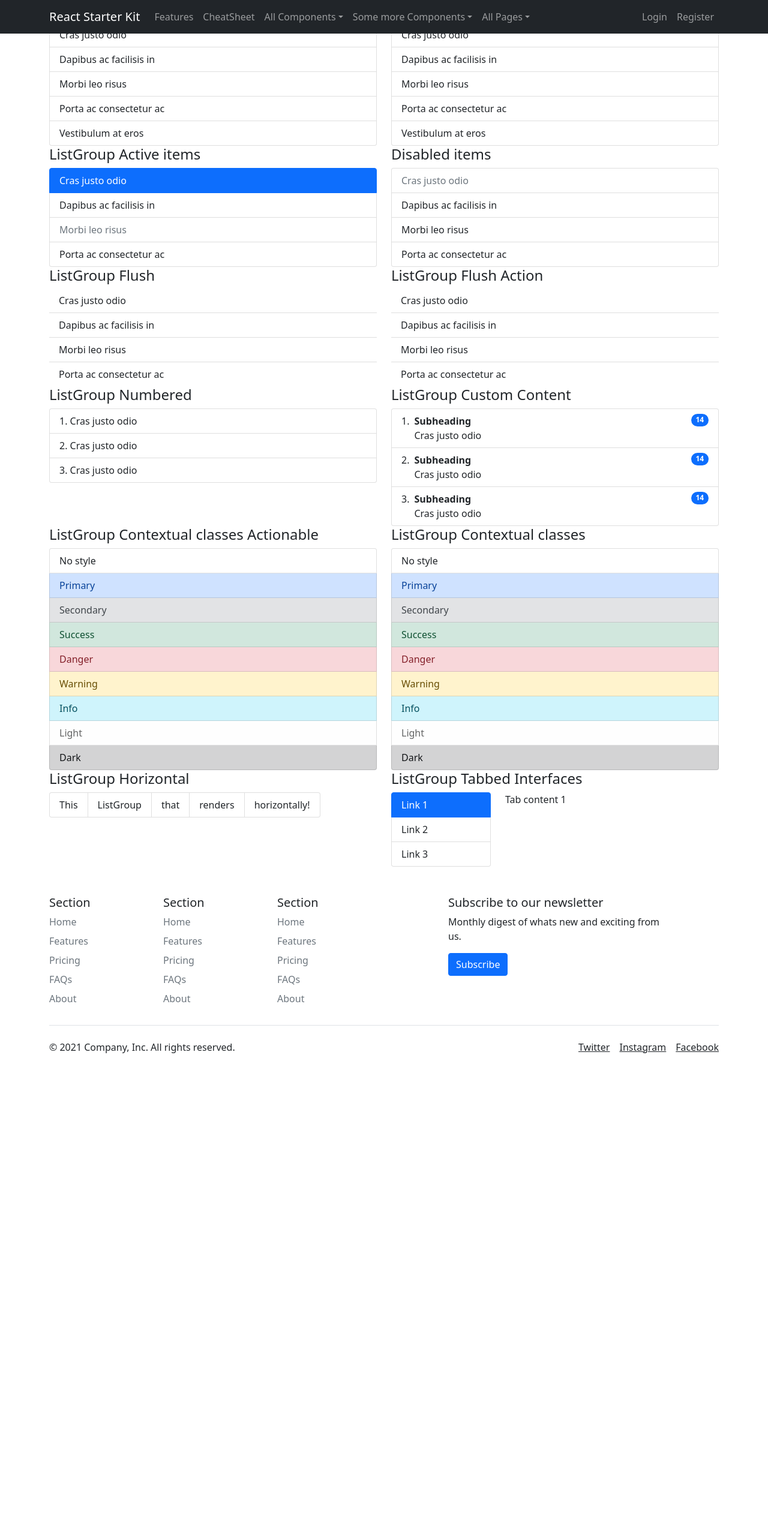
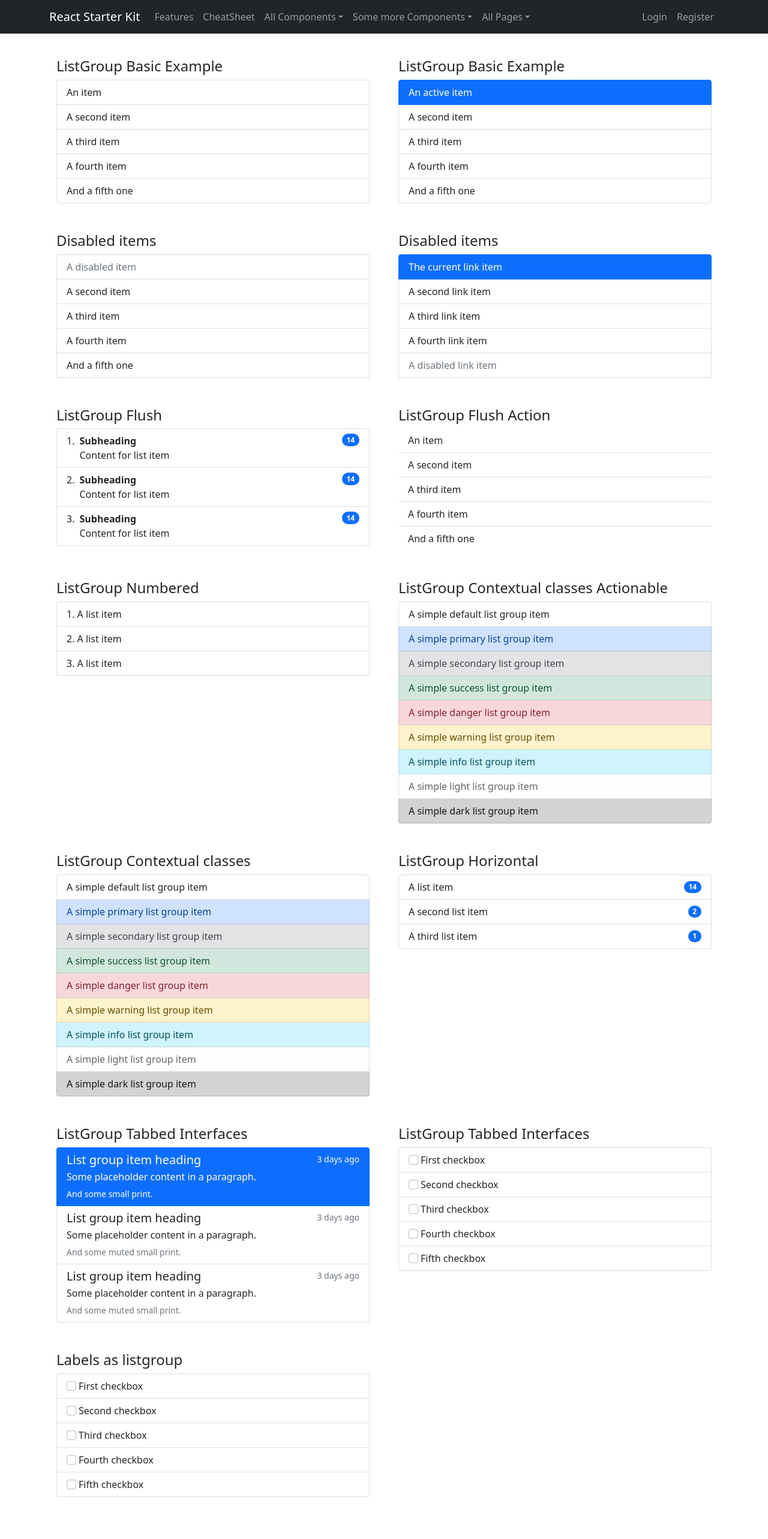
Before and after one commit to roundcodebox/aarambam, a React (Create React App) app: page /listgroups in a window 1280 px wide. Shown: the top 2566 px of the page at 60% size. Before the commit the page ends 1870 px from the top, so only its background shows below. Built offline with nearby package versions, Linux system fonts and the light colour scheme.

Commit message:
fix: removed the react-bootstrap components from the listgroup page

```diff
--- a/src/Components/ListGroups.jsx
+++ b/src/Components/ListGroups.jsx
@@ -1,206 +1,354 @@
 import React from 'react';
-import { Container, Row, Col, ListGroup, Badge, Tab } from 'react-bootstrap';
 
 function ListGroups() {
   return (
-    <Container>
-      <Row>
-        <Col sm={6}>
+    <div className="container px-4 py-5">
+      <div className="row g-5 py-5">
+        <div className="col-sm-6 col-lg-6">
           <h4>ListGroup Basic Example</h4>
-          <ListGroup>
-            <ListGroup.Item>Cras justo odio</ListGroup.Item>
-            <ListGroup.Item>Dapibus ac facilisis in</ListGroup.Item>
-            <ListGroup.Item>Morbi leo risus</ListGroup.Item>
-            <ListGroup.Item>Porta ac consectetur ac</ListGroup.Item>
-            <ListGroup.Item>Vestibulum at eros</ListGroup.Item>
-          </ListGroup>
-        </Col>
-        <Col sm={6}>
+          <ul className="list-group">
+            <li className="list-group-item">An item</li>
+            <li className="list-group-item">A second item</li>
+            <li className="list-group-item">A third item</li>
+            <li className="list-group-item">A fourth item</li>
+            <li className="list-group-item">And a fifth one</li>
+          </ul>
+        </div>
+        <div className="col-sm-6 col-lg-6">
           <h4>ListGroup Basic Example</h4>
-          <ListGroup>
-            <ListGroup.Item action>Cras justo odio</ListGroup.Item>
-            <ListGroup.Item action>Dapibus ac facilisis in</ListGroup.Item>
-            <ListGroup.Item action>Morbi leo risus</ListGroup.Item>
-            <ListGroup.Item action>Porta ac consectetur ac</ListGroup.Item>
-            <ListGroup.Item action>Vestibulum at eros</ListGroup.Item>
-          </ListGroup>
-        </Col>
-        <Col sm={6}>
-          <h4>ListGroup Active items</h4>
-          <ListGroup as="ul">
-            <ListGroup.Item as="li" active>
-              Cras justo odio
-            </ListGroup.Item>
-            <ListGroup.Item as="li">Dapibus ac facilisis in</ListGroup.Item>
-            <ListGroup.Item as="li" disabled>
-              Morbi leo risus
-            </ListGroup.Item>
-            <ListGroup.Item as="li">Porta ac consectetur ac</ListGroup.Item>
-          </ListGroup>
-        </Col>
-        <Col sm={6}>
+          <ul className="list-group">
+            <li className="list-group-item active" aria-current="true">
+              An active item
+            </li>
+            <li className="list-group-item">A second item</li>
+            <li className="list-group-item">A third item</li>
+            <li className="list-group-item">A fourth item</li>
+            <li className="list-group-item">And a fifth one</li>
+          </ul>
+        </div>
+        <div className="col-sm-6 col-lg-6">
           <h4>Disabled items</h4>
-          <ListGroup>
-            <ListGroup.Item disabled>Cras justo odio</ListGroup.Item>
-            <ListGroup.Item>Dapibus ac facilisis in</ListGroup.Item>
-            <ListGroup.Item>Morbi leo risus</ListGroup.Item>
-            <ListGroup.Item>Porta ac consectetur ac</ListGroup.Item>
-          </ListGroup>
-        </Col>
-        <Col sm={6}>
+          <ul className="list-group">
+            <li className="list-group-item disabled">A disabled item</li>
+            <li className="list-group-item">A second item</li>
+            <li className="list-group-item">A third item</li>
+            <li className="list-group-item">A fourth item</li>
+            <li className="list-group-item">And a fifth one</li>
+          </ul>
+        </div>
+        <div className="col-sm-6 col-lg-6">
+          <h4>Disabled items</h4>
+          <div className="list-group">
+            <a
+              href="#/"
+              className="list-group-item list-group-item-action active"
+              aria-current="true"
+            >
+              The current link item
+            </a>
+            <a href="#/" className="list-group-item list-group-item-action">
+              A second link item
+            </a>
+            <a href="#/" className="list-group-item list-group-item-action">
+              A third link item
+            </a>
+            <a href="#/" className="list-group-item list-group-item-action">
+              A fourth link item
+            </a>
+            <a
+              href="#/"
+              className="list-group-item list-group-item-action disabled"
+            >
+              A disabled link item
+            </a>
+          </div>
+        </div>
+        <div className="col-sm-6 col-lg-6">
           <h4>ListGroup Flush</h4>
-          <ListGroup variant="flush">
-            <ListGroup.Item>Cras justo odio</ListGroup.Item>
-            <ListGroup.Item>Dapibus ac facilisis in</ListGroup.Item>
-            <ListGroup.Item>Morbi leo risus</ListGroup.Item>
-            <ListGroup.Item>Porta ac consectetur ac</ListGroup.Item>
-          </ListGroup>
-        </Col>
-        <Col sm={6}>
-          <h4>ListGroup Flush Action</h4>
-          <ListGroup variant="flush">
-            <ListGroup.Item action>Cras justo odio</ListGroup.Item>
-            <ListGroup.Item action>Dapibus ac facilisis in</ListGroup.Item>
-            <ListGroup.Item action>Morbi leo risus</ListGroup.Item>
-            <ListGroup.Item action>Porta ac consectetur ac</ListGroup.Item>
-          </ListGroup>
-        </Col>
-        <Col sm={6}>
-          <h4>ListGroup Numbered</h4>
-          <ListGroup as="ol" numbered>
-            <ListGroup.Item as="li">Cras justo odio</ListGroup.Item>
-            <ListGroup.Item as="li">Cras justo odio</ListGroup.Item>
-            <ListGroup.Item as="li">Cras justo odio</ListGroup.Item>
-          </ListGroup>
-        </Col>
-        <Col sm={6}>
-          <h4>ListGroup Custom Content</h4>
-          <ListGroup as="ol" numbered>
-            <ListGroup.Item
-              as="li"
-              className="d-flex justify-content-between align-items-start"
-            >
+          <ol className="list-group list-group-numbered">
+            <li className="list-group-item d-flex justify-content-between align-items-start">
               <div className="ms-2 me-auto">
                 <div className="fw-bold">Subheading</div>
-                Cras justo odio
+                Content for list item
               </div>
-              <Badge bg="primary" pill>
-                14
-              </Badge>
-            </ListGroup.Item>
-            <ListGroup.Item
-              as="li"
-              className="d-flex justify-content-between align-items-start"
-            >
+              <span className="badge bg-primary rounded-pill">14</span>
+            </li>
+            <li className="list-group-item d-flex justify-content-between align-items-start">
               <div className="ms-2 me-auto">
                 <div className="fw-bold">Subheading</div>
-                Cras justo odio
+                Content for list item
               </div>
-              <Badge bg="primary" pill>
-                14
-              </Badge>
-            </ListGroup.Item>
-            <ListGroup.Item
-              as="li"
-              className="d-flex justify-content-between align-items-start"
-            >
+              <span className="badge bg-primary rounded-pill">14</span>
+            </li>
+            <li className="list-group-item d-flex justify-content-between align-items-start">
               <div className="ms-2 me-auto">
                 <div className="fw-bold">Subheading</div>
-                Cras justo odio
+                Content for list item
               </div>
-              <Badge bg="primary" pill>
-                14
-              </Badge>
-            </ListGroup.Item>
-          </ListGroup>
-        </Col>
-        <Col sm={6}>
+              <span className="badge bg-primary rounded-pill">14</span>
+            </li>
+          </ol>
+        </div>
+        <div className="col-sm-6 col-lg-6">
+          <h4>ListGroup Flush Action</h4>
+          <ul className="list-group list-group-flush">
+            <li className="list-group-item">An item</li>
+            <li className="list-group-item">A second item</li>
+            <li className="list-group-item">A third item</li>
+            <li className="list-group-item">A fourth item</li>
+            <li className="list-group-item">And a fifth one</li>
+          </ul>
+        </div>
+        <div className="col-sm-6 col-lg-6">
+          <h4>ListGroup Numbered</h4>
+          <ol className="list-group list-group-numbered">
+            <li className="list-group-item">A list item</li>
+            <li className="list-group-item">A list item</li>
+            <li className="list-group-item">A list item</li>
+          </ol>
+        </div>
+        <div className="col-sm-6 col-lg-6">
           <h4>ListGroup Contextual classes Actionable</h4>
-          <ListGroup>
-            <ListGroup.Item>No style</ListGroup.Item>
-            <ListGroup.Item variant="primary">Primary</ListGroup.Item>
-            <ListGroup.Item action variant="secondary">
-              Secondary
-            </ListGroup.Item>
-            <ListGroup.Item action variant="success">
-              Success
-            </ListGroup.Item>
-            <ListGroup.Item action variant="danger">
-              Danger
-            </ListGroup.Item>
-            <ListGroup.Item action variant="warning">
-              Warning
-            </ListGroup.Item>
-            <ListGroup.Item action variant="info">
-              Info
-            </ListGroup.Item>
-            <ListGroup.Item action variant="light">
-              Light
-            </ListGroup.Item>
-            <ListGroup.Item action variant="dark">
-              Dark
-            </ListGroup.Item>
-          </ListGroup>
-        </Col>
-        <Col sm={6}>
+          <ul className="list-group">
+            <li className="list-group-item">
+              A simple default list group item
+            </li>
+
+            <li className="list-group-item list-group-item-primary">
+              A simple primary list group item
+            </li>
+            <li className="list-group-item list-group-item-secondary">
+              A simple secondary list group item
+            </li>
+            <li className="list-group-item list-group-item-success">
+              A simple success list group item
+            </li>
+            <li className="list-group-item list-group-item-danger">
+              A simple danger list group item
+            </li>
+            <li className="list-group-item list-group-item-warning">
+              A simple warning list group item
+            </li>
+            <li className="list-group-item list-group-item-info">
+              A simple info list group item
+            </li>
+            <li className="list-group-item list-group-item-light">
+              A simple light list group item
+            </li>
+            <li className="list-group-item list-group-item-dark">
+              A simple dark list group item
+            </li>
+          </ul>
+        </div>
+        <div className="col-sm-6 col-lg-6">
           <h4>ListGroup Contextual classes</h4>
-          <ListGroup>
-            <ListGroup.Item>No style</ListGroup.Item>
-            <ListGroup.Item variant="primary">Primary</ListGroup.Item>
-            <ListGroup.Item variant="secondary">Secondary</ListGroup.Item>
-            <ListGroup.Item variant="success">Success</ListGroup.Item>
-            <ListGroup.Item variant="danger">Danger</ListGroup.Item>
-            <ListGroup.Item variant="warning">Warning</ListGroup.Item>
-            <ListGroup.Item variant="info">Info</ListGroup.Item>
-            <ListGroup.Item variant="light">Light</ListGroup.Item>
-            <ListGroup.Item variant="dark">Dark</ListGroup.Item>
-          </ListGroup>
-        </Col>
-        <Col sm={6}>
+          <div className="list-group">
+            <a href="#/" className="list-group-item list-group-item-action">
+              A simple default list group item
+            </a>
+
+            <a
+              href="#/"
+              className="list-group-item list-group-item-action list-group-item-primary"
+            >
+              A simple primary list group item
+            </a>
+            <a
+              href="#/"
+              className="list-group-item list-group-item-action list-group-item-secondary"
+            >
+              A simple secondary list group item
+            </a>
+            <a
+              href="#/"
+              className="list-group-item list-group-item-action list-group-item-success"
+            >
+              A simple success list group item
+            </a>
+            <a
+              href="#/"
+              className="list-group-item list-group-item-action list-group-item-danger"
+            >
+              A simple danger list group item
+            </a>
+            <a
+              href="#/"
+              className="list-group-item list-group-item-action list-group-item-warning"
+            >
+              A simple warning list group item
+            </a>
+            <a
+              href="#/"
+              className="list-group-item list-group-item-action list-group-item-info"
+            >
+              A simple info list group item
+            </a>
+            <a
+              href="#/"
+              className="list-group-item list-group-item-action list-group-item-light"
+            >
+              A simple light list group item
+            </a>
+            <a
+              href="#/"
+              className="list-group-item list-group-item-action list-group-item-dark"
+            >
+              A simple dark list group item
+            </a>
+          </div>
+        </div>
+        <div className="col-sm-6 col-lg-6">
           <h4>ListGroup Horizontal</h4>
-          <ListGroup horizontal>
-            <ListGroup.Item>This</ListGroup.Item>
-            <ListGroup.Item>ListGroup</ListGroup.Item>
-            <ListGroup.Item>that</ListGroup.Item>
-            <ListGroup.Item>renders</ListGroup.Item>
-            <ListGroup.Item>horizontally!</ListGroup.Item>
-          </ListGroup>
-        </Col>
-        <Col sm={6}>
+          <ul className="list-group">
+            <li className="list-group-item d-flex justify-content-between align-items-center">
+              A list item
+              <span className="badge bg-primary rounded-pill">14</span>
+            </li>
+            <li className="list-group-item d-flex justify-content-between align-items-center">
+              A second list item
+              <span className="badge bg-primary rounded-pill">2</span>
+            </li>
+            <li className="list-group-item d-flex justify-content-between align-items-center">
+              A third list item
+              <span className="badge bg-primary rounded-pill">1</span>
+            </li>
+          </ul>
+        </div>
+        <div className="col-sm-6 col-lg-6">
           <h4>ListGroup Tabbed Interfaces</h4>
-          <Tab.Container id="list-group-tabs-example" defaultActiveKey="#link1">
-            <Row>
-              <Col sm={4}>
-                <ListGroup>
-                  <ListGroup.Item action href="#link1">
-                    Link 1
-                  </ListGroup.Item>
-                  <ListGroup.Item action href="#link2">
-                    Link 2
-                  </ListGroup.Item>
-                  <ListGroup.Item action href="#link3">
-                    Link 3
-                  </ListGroup.Item>
-                </ListGroup>
-              </Col>
-              <Col sm={8}>
-                <Tab.Content>
-                  <Tab.Pane eventKey="#link1">
-                    <p>Tab content 1 </p>
-                  </Tab.Pane>
-                  <Tab.Pane eventKey="#link2">
-                    <p>Tab content 2 </p>
-                  </Tab.Pane>
-                  <Tab.Pane eventKey="#link3">
-                    <p>Tab content 3 </p>
-                  </Tab.Pane>
-                </Tab.Content>
-              </Col>
-            </Row>
-          </Tab.Container>
-        </Col>
-      </Row>
-    </Container>
+          <div className="list-group">
+            <a
+              href="#/"
+              className="list-group-item list-group-item-action active"
+              aria-current="true"
+            >
+              <div className="d-flex w-100 justify-content-between">
+                <h5 className="mb-1">List group item heading</h5>
+                <small>3 days ago</small>
+              </div>
+              <p className="mb-1">Some placeholder content in a paragraph.</p>
+              <small>And some small print.</small>
+            </a>
+            <a href="#/" className="list-group-item list-group-item-action">
+              <div className="d-flex w-100 justify-content-between">
+                <h5 className="mb-1">List group item heading</h5>
+                <small className="text-muted">3 days ago</small>
+              </div>
+              <p className="mb-1">Some placeholder content in a paragraph.</p>
+              <small className="text-muted">And some muted small print.</small>
+            </a>
+            <a href="#/" className="list-group-item list-group-item-action">
+              <div className="d-flex w-100 justify-content-between">
+                <h5 className="mb-1">List group item heading</h5>
+                <small className="text-muted">3 days ago</small>
+              </div>
+              <p className="mb-1">Some placeholder content in a paragraph.</p>
+              <small className="text-muted">And some muted small print.</small>
+            </a>
+          </div>
+        </div>
+        <div className="col-sm-6 col-lg-6">
+          <h4>ListGroup Tabbed Interfaces</h4>
+          <ul className="list-group">
+            <li className="list-group-item">
+              <input
+                className="form-check-input me-1"
+                type="checkbox"
+                value=""
+                aria-label="..."
+              />
+              First checkbox
+            </li>
+            <li className="list-group-item">
+              <input
+                className="form-check-input me-1"
+                type="checkbox"
+                value=""
+                aria-label="..."
+              />
+              Second checkbox
+            </li>
+            <li className="list-group-item">
+              <input
+                className="form-check-input me-1"
+                type="checkbox"
+                value=""
+                aria-label="..."
+              />
+              Third checkbox
+            </li>
+            <li className="list-group-item">
+              <input
+                className="form-check-input me-1"
+                type="checkbox"
+                value=""
+                aria-label="..."
+              />
+              Fourth checkbox
+            </li>
+            <li className="list-group-item">
+              <input
+                className="form-check-input me-1"
+                type="checkbox"
+                value=""
+                aria-label="..."
+              />
+              Fifth checkbox
+            </li>
+          </ul>
+        </div>
+        <div className="col-sm-6 col-lg-6">
+          <h4>Labels as listgroup </h4>
+          <div className="list-group">
+            <label className="list-group-item" htmlFor="first-checkbox">
+              <input
+                className="form-check-input me-1"
+                type="checkbox"
+                value=""
+                id="first-checkbox"
+              />
+              First checkbox
+            </label>
+            <label className="list-group-item" htmlFor="third-checkbox">
+              <input
+                className="form-check-input me-1"
+                type="checkbox"
+                value=""
+                id="second-checkbox"
+              />
+              Second checkbox
+            </label>
+            <label className="list-group-item" htmlFor="third-checkbox">
+              <input
+                className="form-check-input me-1"
+                type="checkbox"
+                value=""
+                id="third-checkbox"
+              />
+              Third checkbox
+            </label>
+            <label className="list-group-item" htmlFor="fourth-checkbox">
+              <input
+                className="form-check-input me-1"
+                type="checkbox"
+                value=""
+                id="fourth-checkbox"
+              />
+              Fourth checkbox
+            </label>
+            <label className="list-group-item" htmlFor="fifth-checkbox">
+              <input
+                className="form-check-input me-1"
+                type="checkbox"
+                value=""
+                id="fifth-checkbox"
+              />
+              Fifth checkbox
+            </label>
+          </div>
+        </div>
+      </div>
+    </div>
   );
 }
 
```
